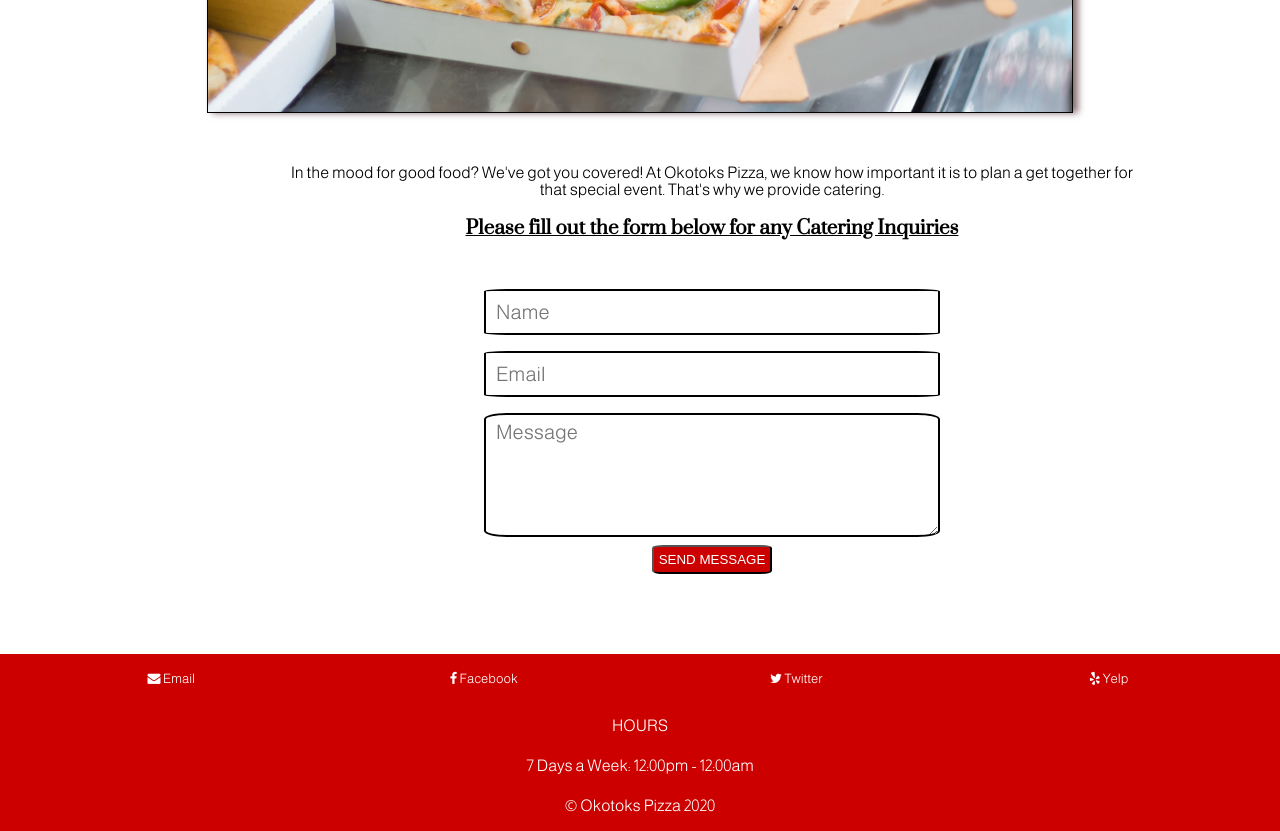
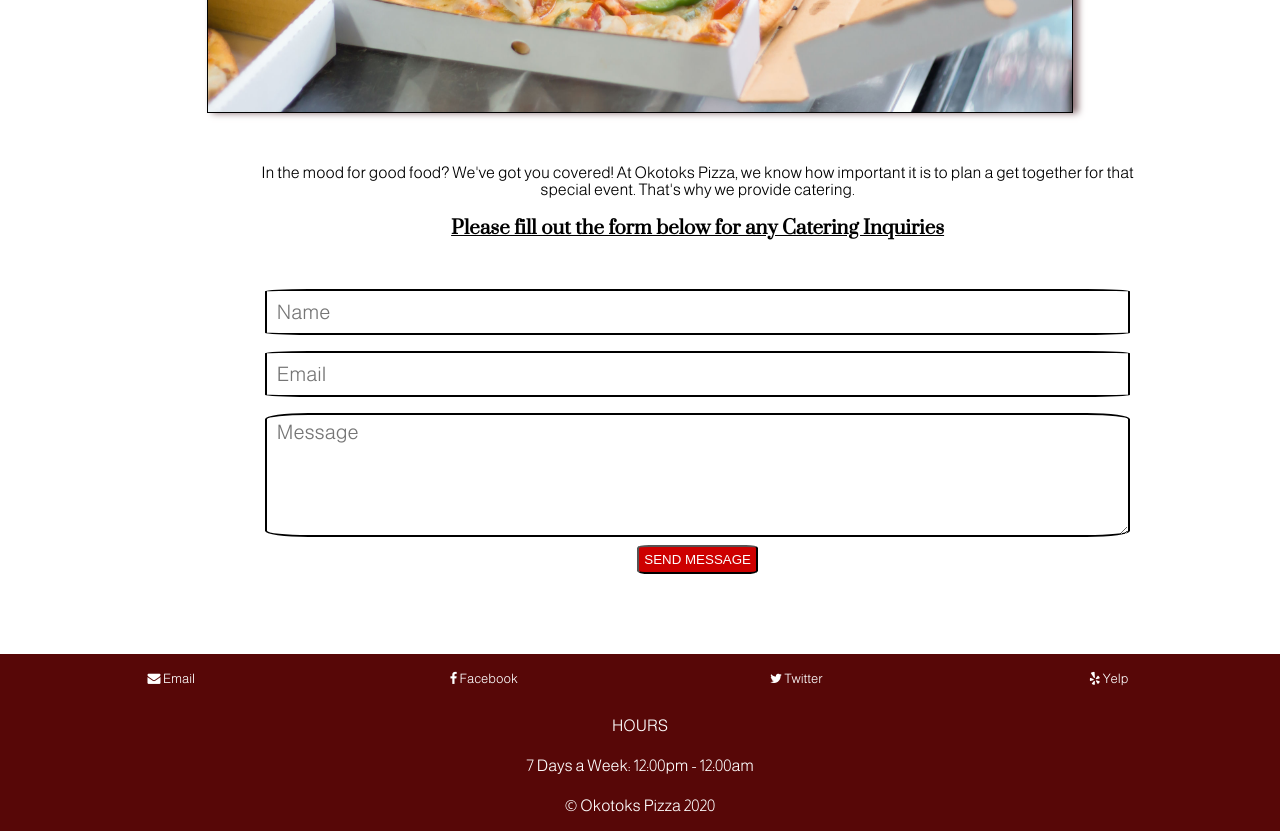
Before and after one commit to rainerb16/Okotoks-Pizza-Project, a plain HTML site: page pages/catering.html in a window 1280 px wide. Shown: the part 680-1511 px from the top of the page. Drawn offline with Linux system fonts and the light colour scheme.

Commit message:
Changed form size on catering page and changed color of footer

```diff
--- a/css/_catering-content.scss
+++ b/css/_catering-content.scss
@@ -19,8 +19,8 @@
 
     #catering-content {
       text-align: center;
-      width: 75%;
-      margin-left: 12.5%;
+      width: 80%;
+      margin-left: 10%;
       padding-top: 40px;
 
       form {
@@ -30,8 +30,6 @@
         justify-items: center;
         margin: 5vh;
         cursor: pointer;
-        width: 50%;
-        margin-left: 25%;
 
         textarea {
           height: 100px;
@@ -76,8 +74,8 @@
     box-shadow: 5px 0px 7px 0px #866c70;
     margin: 1vh;
   }
+}
 
-}
 
 
 
--- a/css/_variables.scss
+++ b/css/_variables.scss
@@ -2,6 +2,7 @@ $primaryFont: 'Prata', serif;
 $secondaryFont: 'Almarai', sans-serif;
 $navButtonColor: #CD0000;
 $navButtonCBoxShadow: 2px 4px #660000;
+$FooterColor: #570707;
 $containerBoxShadow: 2px 0px 6px #1B1B1E;
 $containerColorDark: #CD0000;
 $lightBoxShadow: 1px 0px 3px #969696;
--- a/css/style.scss
+++ b/css/style.scss
@@ -126,7 +126,7 @@ li {
 }
 
 .bottom-container {
-  background-color: $containerColorDark;
+  background-color: $FooterColor;
   margin-top: 25px;
 
 
@@ -232,7 +232,7 @@ li {
   }
 
   .bottom-container {
-    background-color: $containerColorDark;
+    background-color: $FooterColor;
     margin-top: 25px;
 
 
@@ -305,7 +305,7 @@ li {
   }
 
   .bottom-container {
-    background-color: $containerColorDark;
+    background-color: $FooterColor;
     margin-top: 25px;
 
 
```
Also changed, not shown: css/style.css, 1 other file.
